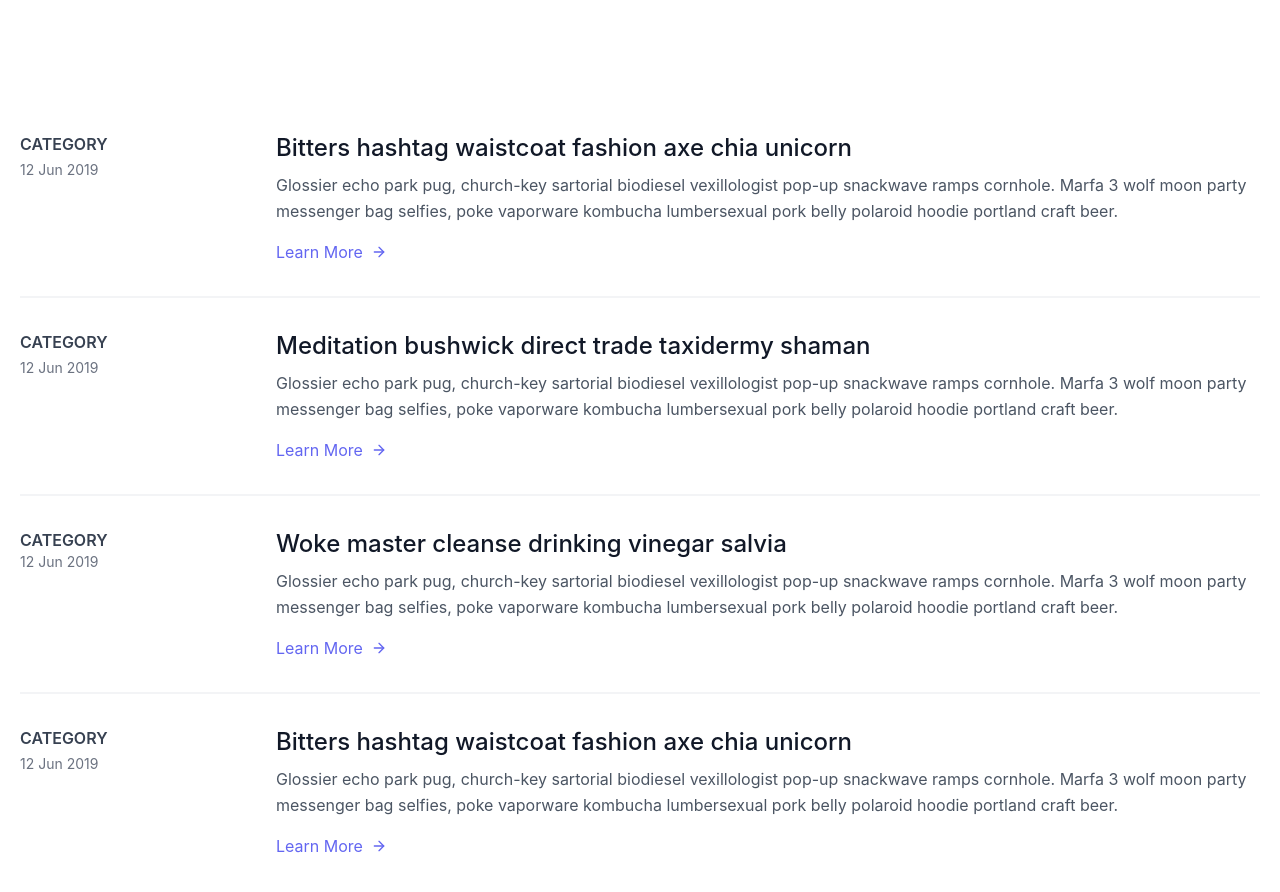
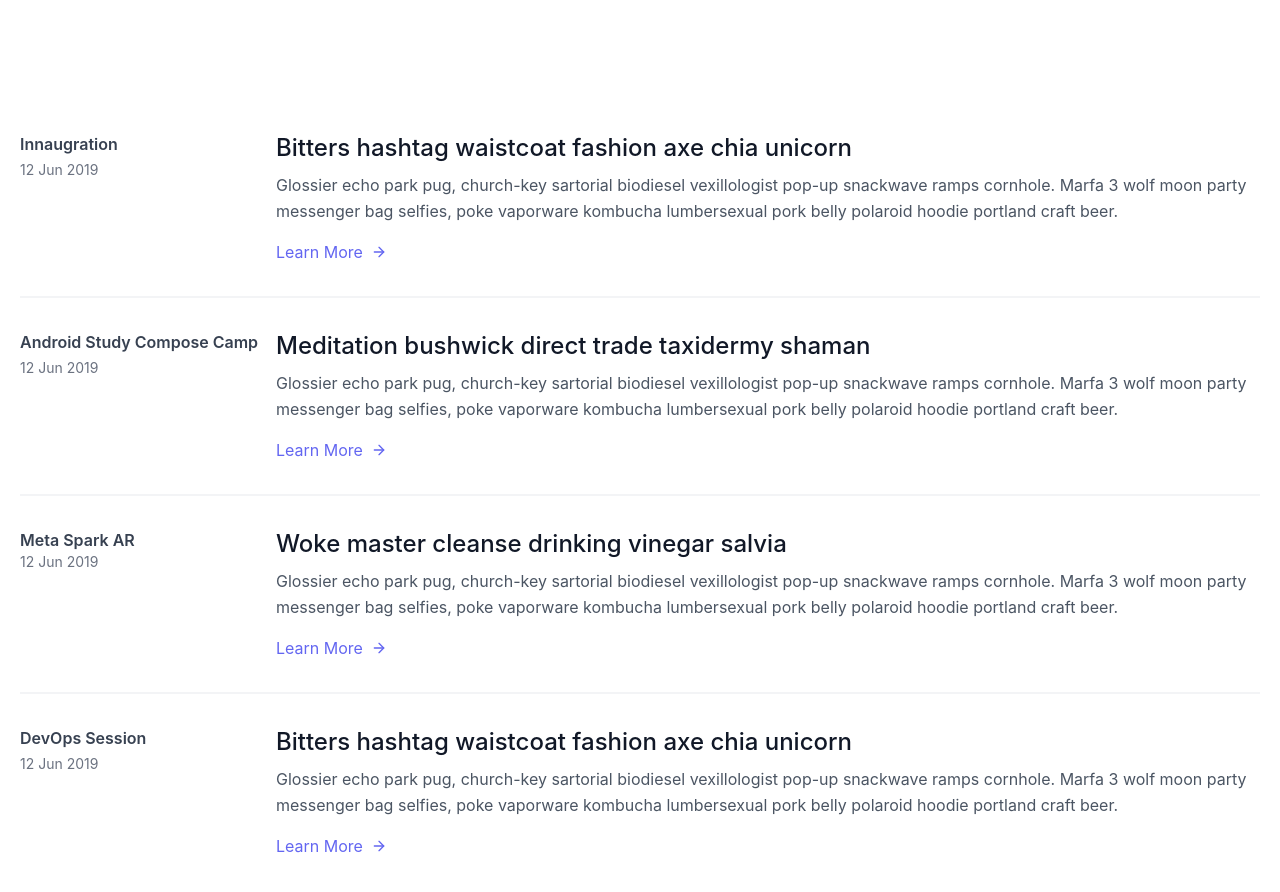
Before and after one commit to TauqeerAhmad5201/react-basic-push, a React (Create React App) app: page / in a window 1280 px wide. Shown: the part 860-1752 px from the top of the page. Built offline with nearby package versions, Linux system fonts and the light colour scheme.

Commit message:
renamed events

```diff
--- a/src/components/Details.js
+++ b/src/components/Details.js
@@ -9,7 +9,7 @@ export default function Details() {
             <div className="py-8 flex flex-wrap md:flex-nowrap">
               <div className="md:w-64 md:mb-0 mb-6 flex-shrink-0 flex flex-col">
                 <span className="font-semibold title-font text-gray-700">
-                  CATEGORY
+                  Innaugration
                 </span>
                 <span className="mt-1 text-gray-500 text-sm">12 Jun 2019</span>
               </div>
@@ -43,7 +43,7 @@ export default function Details() {
             <div className="py-8 flex flex-wrap md:flex-nowrap">
               <div className="md:w-64 md:mb-0 mb-6 flex-shrink-0 flex flex-col">
                 <span className="font-semibold title-font text-gray-700">
-                  CATEGORY
+                  Android Study Compose Camp
                 </span>
                 <span className="mt-1 text-gray-500 text-sm">12 Jun 2019</span>
               </div>
@@ -77,7 +77,7 @@ export default function Details() {
             <div className="py-8 flex flex-wrap md:flex-nowrap">
               <div className="md:w-64 md:mb-0 mb-6 flex-shrink-0 flex flex-col">
                 <span className="font-semibold title-font text-gray-700">
-                  CATEGORY
+                  Meta Spark AR
                 </span>
                 <span className="text-sm text-gray-500">12 Jun 2019</span>
               </div>
@@ -111,7 +111,7 @@ export default function Details() {
             <div className="py-8 flex flex-wrap md:flex-nowrap">
               <div className="md:w-64 md:mb-0 mb-6 flex-shrink-0 flex flex-col">
                 <span className="font-semibold title-font text-gray-700">
-                  CATEGORY
+                  DevOps Session
                 </span>
                 <span className="mt-1 text-gray-500 text-sm">12 Jun 2019</span>
               </div>
```
